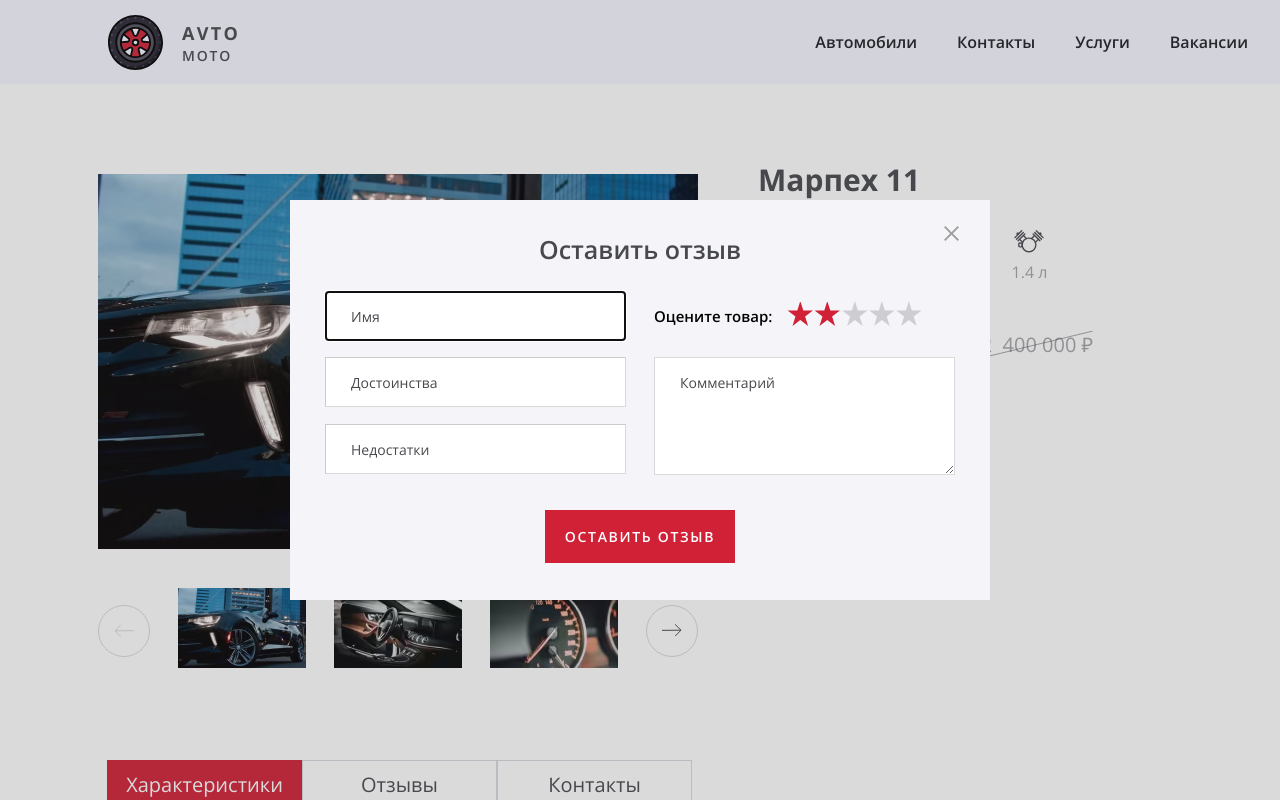
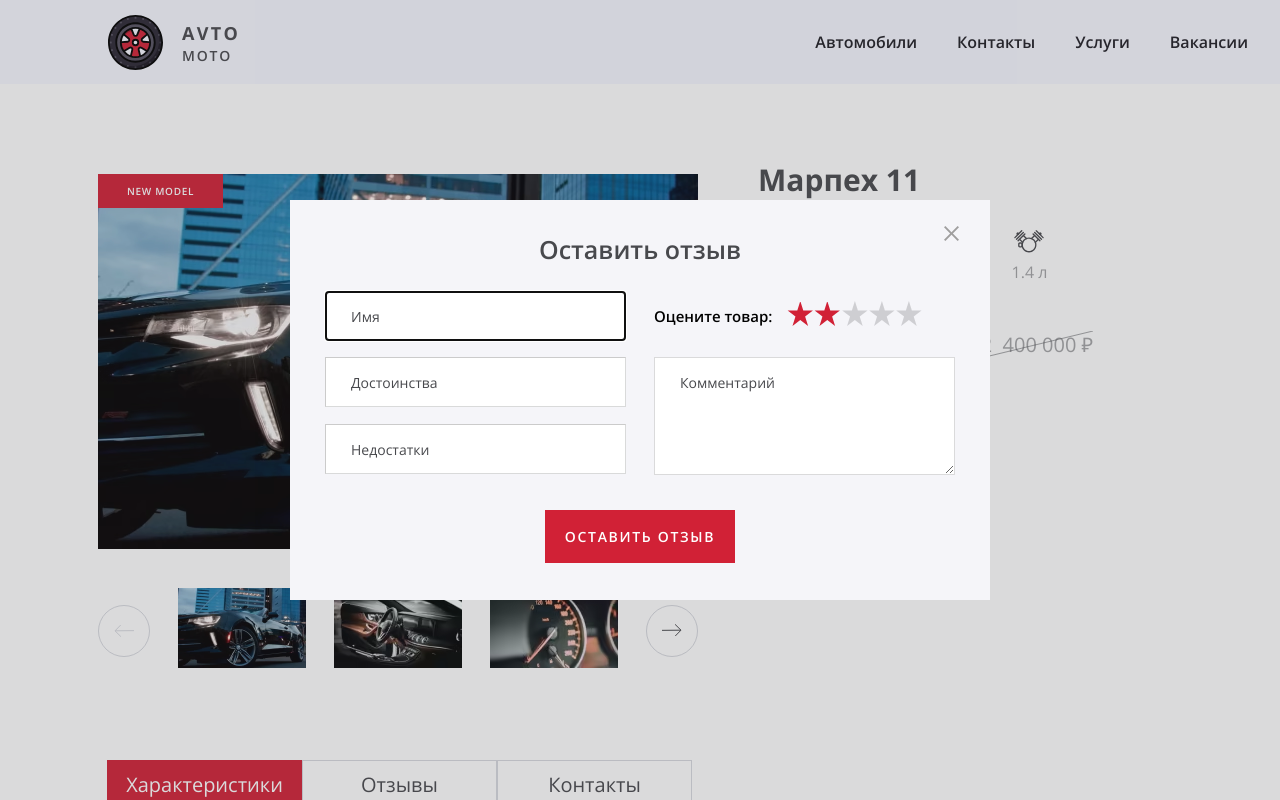
Before and after one commit to abatollo/avto-moto, a React (Create React App) app: page / in a window 1280 px wide. Shown: the top 800 px of the page. Built offline with nearby package versions, Linux system fonts and the light colour scheme; a web font is replaced by a local one.

Commit message:
Добработаёт вёрстку секции отзывов

```diff
--- a/src/components/section-reviews/section-reviews.jsx
+++ b/src/components/section-reviews/section-reviews.jsx
@@ -27,7 +27,7 @@ const SectionReviews = ({ changeIsPopupOpened, reviews }) => {
         </a>
         {reviews.map((reviewItem, reviewItemIndex) => {
           return(
-            <li key={reviewItemIndex}>
+            <li className="section-reviews__item" key={reviewItemIndex}>
               <div className="section-reviews__username">{reviewItem.name}</div>
               <h3 className="section-reviews__subheading section-reviews__subheading--plus">
                 Достоинства
@@ -59,7 +59,7 @@ const SectionReviews = ({ changeIsPopupOpened, reviews }) => {
               </ul>
               <div className="section-reviews__recomendation">Советует</div>
               <time className="section-reviews__time">1 минуту назад</time>
-              <a className="section-reviews__reply-button"
+              <a className="section-reviews__reply"
                 href="/new-feedback"
                 onClick={(evt) => {
                     reviewsAddButtonClickHandler(evt);
--- a/src/scss/blocks/section-reviews.scss
+++ b/src/scss/blocks/section-reviews.scss
@@ -1,5 +1,8 @@
 .section-reviews {
   position: relative;
+
+  margin-left: 8px;
+  margin-top: 10px;
 }
 
 .section-reviews__list {
@@ -7,6 +10,23 @@
   padding: 0;
 
   list-style: none;
+}
+
+.section-reviews__item {
+  display: grid;
+  grid-template-columns: max-content 1fr;
+
+  padding-top: 20px;
+  padding-bottom: 20px;
+
+  border-bottom: 0.5px solid rgba(0, 0, 0, 0.2);;
+}
+
+.section-reviews__username,
+.section-reviews__subheading,
+.section-reviews__description,
+.section-reviews__comment {
+  grid-column: span 2;
 }
 
 .section-reviews__username {
@@ -45,6 +65,9 @@
 }
 
 .section-reviews__subheading {
+  margin-top: 14px;
+  margin-bottom: 0;
+
   font-family: "Open Sans", "Arial", sans-serif;
   font-style: normal;
   font-weight: 600;
@@ -56,6 +79,8 @@
 .section-reviews__subheading--plus,
 .section-reviews__subheading--minus {
   position: relative;
+
+  margin-left: 20px;
 }
 
 .section-reviews__subheading--plus::before,
@@ -80,6 +105,10 @@
 }
 
 .section-reviews__description {
+  margin-top: 5px;
+  margin-bottom: 3px;
+  margin-left: 20px;
+
   font-family: "Open Sans", "Arial", sans-serif;
   font-size: 15px;
   line-height: 20px;
@@ -87,6 +116,9 @@
 }
 
 .section-reviews__heading {
+  margin-top: 6px;
+  margin-bottom: 5px;
+
   font-family: "Open Sans", "Arial", sans-serif;
   font-style: normal;
   font-weight: 600;
@@ -96,6 +128,9 @@
 }
 
 .section-reviews__comment {
+  margin-top: 0;
+  margin-bottom: 20px;
+
   font-family: "Open Sans", "Arial", sans-serif;
   font-style: normal;
   font-weight: normal;
@@ -105,7 +140,10 @@
 }
 
 .section-reviews__rating-stars-list {
+  position: relative;
+
   display: flex;
+  gap: 5px;
 
   margin: 0;
   padding: 0;
@@ -114,6 +152,8 @@
 }
 
 .section-reviews__recomendation {
+  margin-left: 17px;
+
   font-family: "Open Sans", "Arial", sans-serif;
   font-style: normal;
   font-weight: normal;
@@ -123,6 +163,9 @@
 }
 
 .section-reviews__time {
+  display: block;
+  margin-top: 27px;
+
   font-size: 14px;
   line-height: 19px;
 
@@ -131,11 +174,14 @@
   opacity: 0.4;
 }
 
-.section-reviews__reply-button {
+.section-reviews__reply {
+  margin-top: 25px;
+  margin-left: 23px;
+
   font-family: "Open Sans", "Arial", sans-serif;
   font-size: 16px;
-  line-height: 22px;
   color: #D12136;
+  text-decoration: none;
 
   background-color: transparent;
   border: none;
--- a/src/scss/blocks/slider-display.scss
+++ b/src/scss/blocks/slider-display.scss
@@ -1,5 +1,32 @@
 .slider-display {
+  position: relative;
+
   display: grid;
   margin-top: 15px;
   margin-bottom: 35px;
 }
+
+.slider-display::after {
+  position: absolute;
+  top: 0;
+  left: 0;
+
+  padding-top: 10px;
+  padding-right: 10px;
+  padding-bottom: 10px;
+  padding-left: 10px;
+  min-width: 105px;
+
+  font-family: "Open Sans", "Arial", sans-serif;
+  font-weight: 600;
+  font-size: 10px;
+  line-height: 14px;
+  text-align: center;
+  letter-spacing: 0.07em;
+  text-transform: uppercase;
+  color: #FFFFFF;
+
+  background-color: #D12136;
+
+  content: "New model";
+}
```
